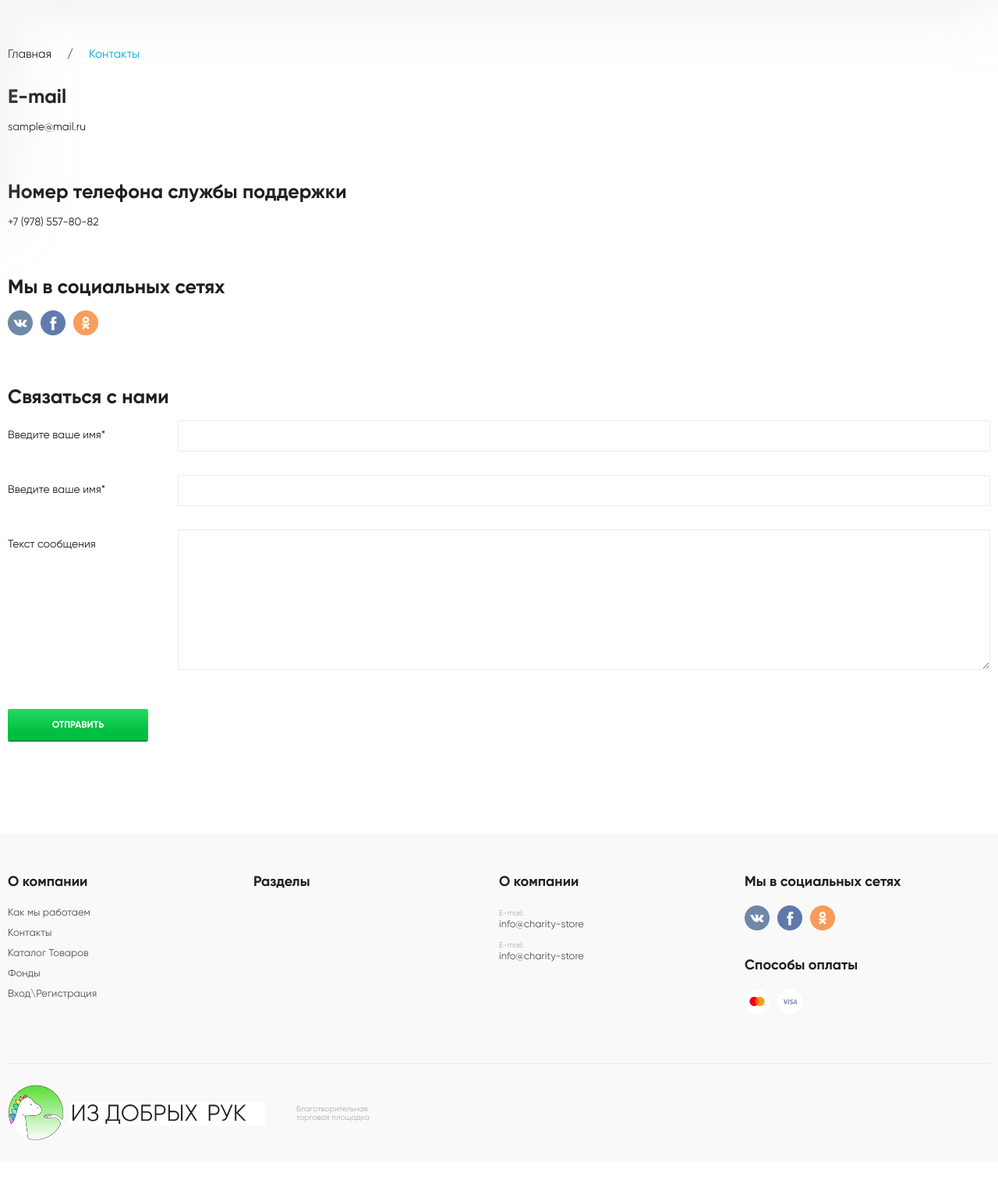
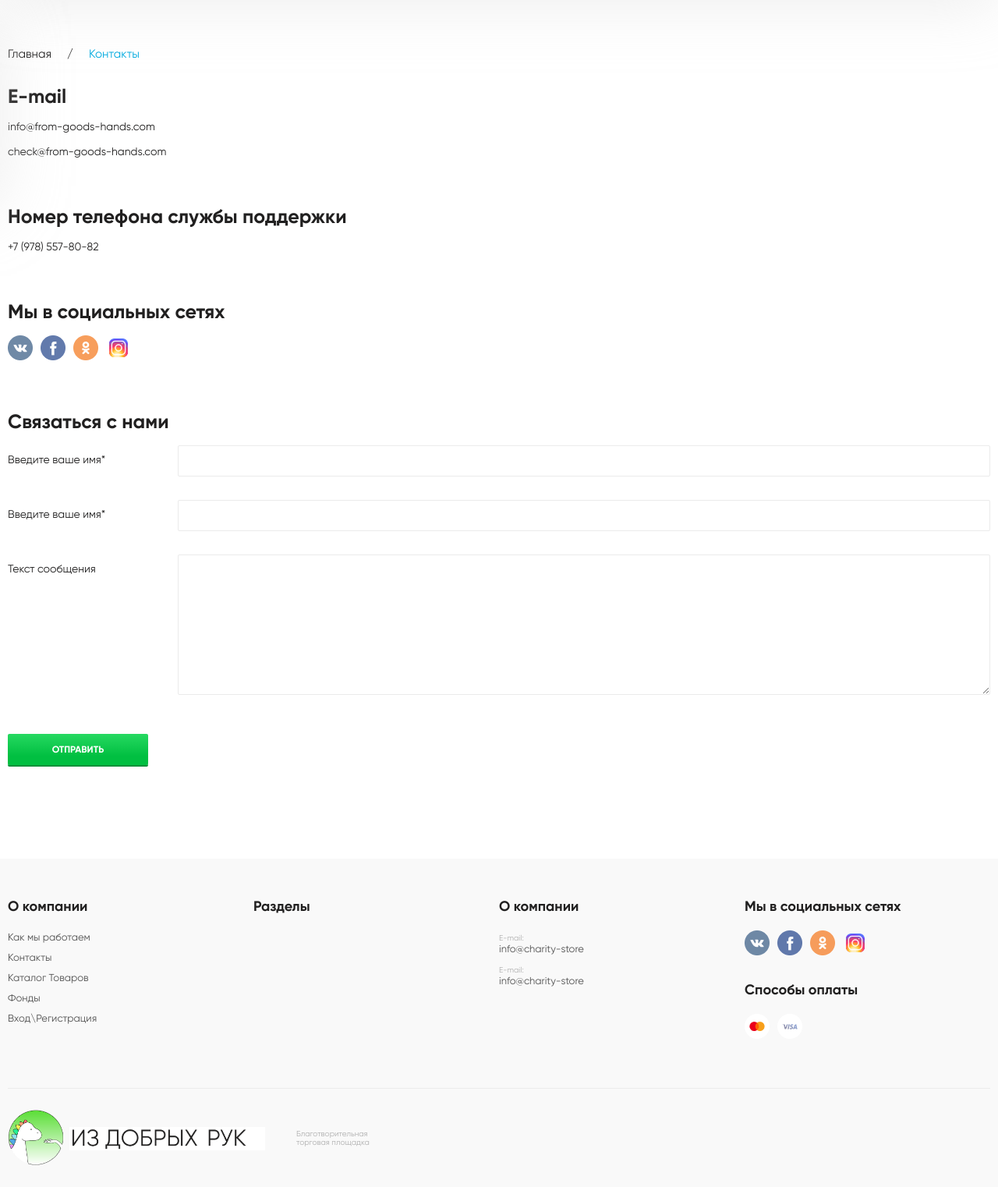
Before and after one commit to skiboorg/charity, a Django app: page /contacts/ in a window 1280 px wide. Shown: the part 150-1672 px from the top of the page at 78% size. Before the commit the page ends 1612 px from the top, so only its background shows below. Run offline with Django 3.2, Linux system fonts and the light colour scheme; data that the repository does not hold is empty; some libraries are stand-ins or nearby versions.

```diff
--- a/static/css/style.css
+++ b/static/css/style.css
@@ -2666,6 +2666,10 @@ button[type='button'] {
   background: url(../img/OK.png);
 }
 
+.inst {
+  background: url(../img/inst.png);
+}
+
 .mc {
   background: url(../img/Mastercard.png);
   opacity: 1 !important;
--- a/static/sass/_footer.sass
+++ b/static/sass/_footer.sass
@@ -73,6 +73,8 @@
   background: url(../img/Facebook.png)
 .ok
   background: url(../img/OK.png)
+.inst
+  background: url(../img/inst.png)
 .mc
   background: url(../img/Mastercard.png)
   opacity: 1 !important
--- a/templates/footer.html
+++ b/templates/footer.html
@@ -40,8 +40,9 @@
                     <h4>Мы в социальных сетях</h4>
                     <ul class="mb-30">
                         <li><a  href=""><span class="vk"></span></a></li>
-                        <li><a  href=""><span class="fb"></span></a></li>
+                        <li><a  href="https://facebook.com/profile.php?id=100047373103228"><span class="fb"></span></a></li>
                         <li><a  href=""><span class="ok"></span></a></li>
+                        <li><a  href="http://instagram.com/izdobrykhruk"><span class="inst"></span></a></li>
                     </ul>
                 </div>
                 <div class="">
--- a/templates/pages/contacts.html
+++ b/templates/pages/contacts.html
@@ -14,7 +14,9 @@
     <section class="contacts">
         <div class="container">
             <h3>E-mail</h3>
-            <p class="">sample@mail.ru</p>
+            <p class=""><a style="color: #212020 " href="mailto:info@from-goods-hands.com">info@from-goods-hands.com</a><br><br>
+                <a style="color: #212020" href="mailto:check@from-goods-hands.com">check@from-goods-hands.com</a></p>
+
             <h3>Номер телефона службы поддержки</h3>
             <p class="">+7 (978) 557-80-82</p>
 
@@ -23,8 +25,9 @@
                 <div class="">
                     <ul class="mb-30">
                         <li><a  href=""><span class="vk"></span></a></li>
-                        <li><a  href=""><span class="fb"></span></a></li>
+                        <li><a  href="https://facebook.com/profile.php?id=100047373103228"><span class="fb"></span></a></li>
                         <li><a  href=""><span class="ok"></span></a></li>
+                        <li><a  href="http://instagram.com/izdobrykhruk"><span class="inst"></span></a></li>
                     </ul>
                 </div>
             </div>
```
Also changed, not shown: static/img/inst.png (added).
